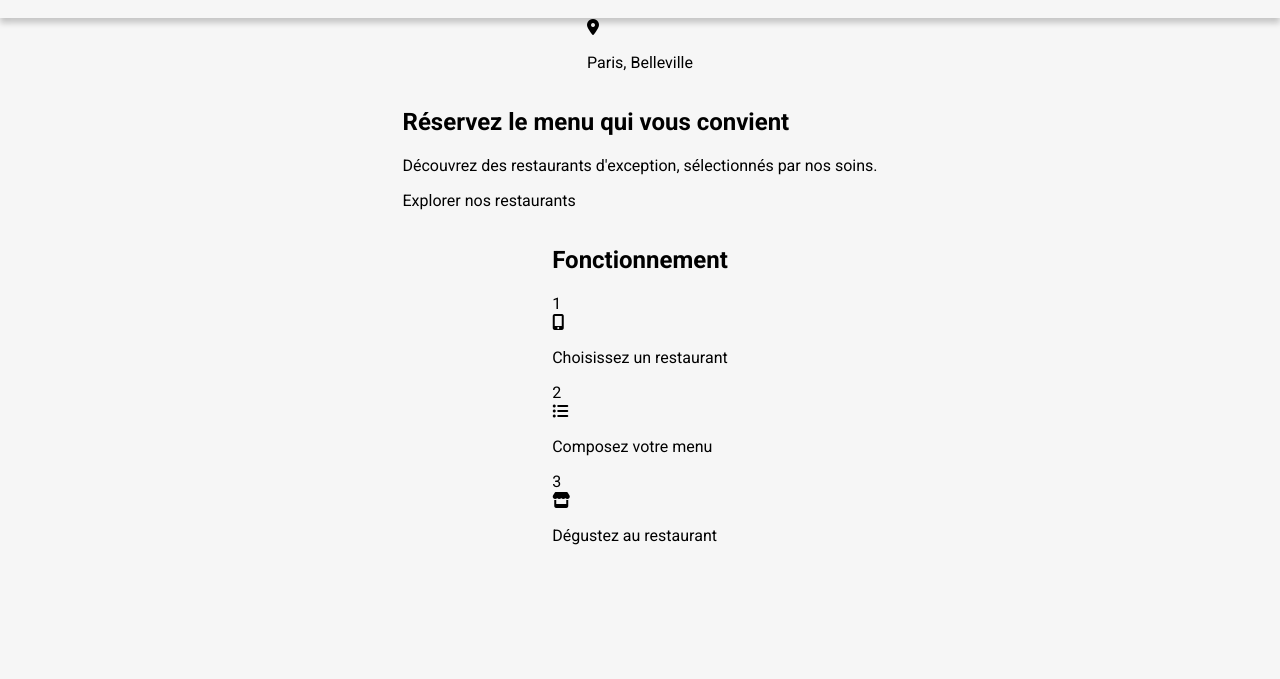
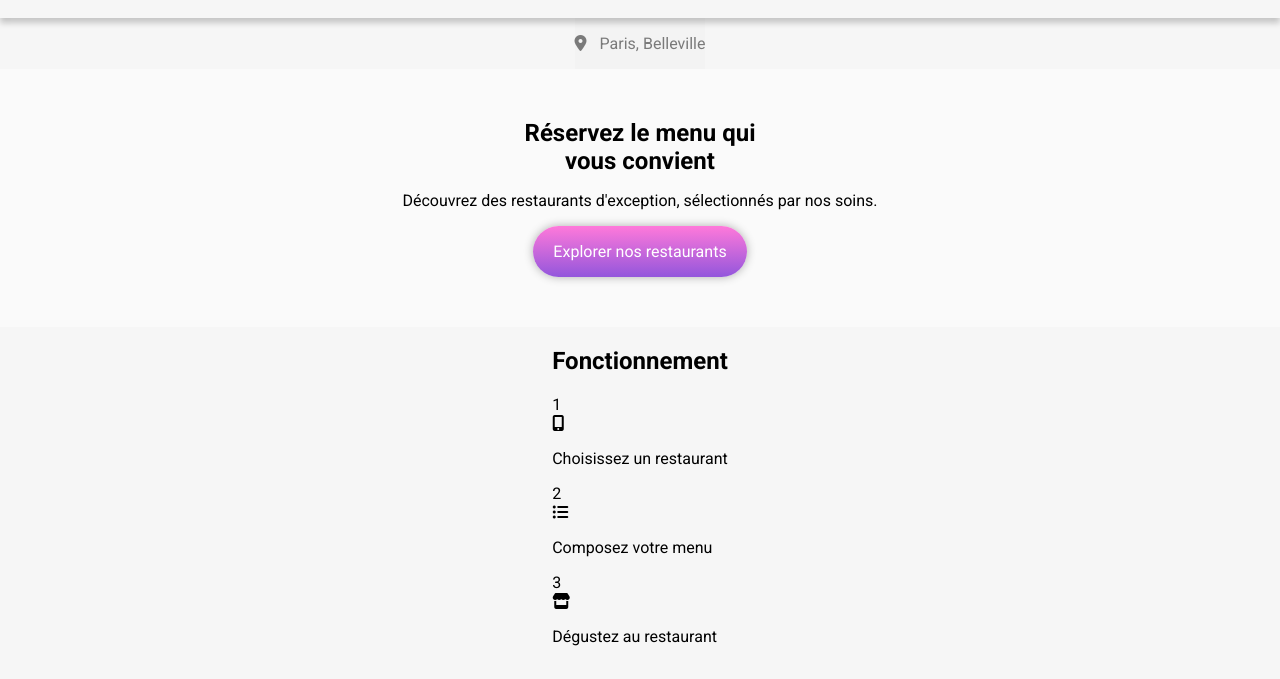
Before and after one commit to h3lt3r-sk3lt3r/P3-OCR-ohmyfood, a website: page index.html in a window 1280 px wide. Shown: the part 62-741 px from the top of the page. Drawn offline with Linux system fonts and the light colour scheme; a web font is replaced by a local one.

Commit message:
CSS menu

```diff
--- a/sass/Base/_base.scss
+++ b/sass/Base/_base.scss
@@ -9,3 +9,7 @@
   text-decoration: none;
   color: white;
 }
+
+* {
+  box-sizing: border-box;
+}
--- a/sass/Layout/_header.scss
+++ b/sass/Layout/_header.scss
@@ -8,5 +8,5 @@
     font-family: 'Shrikhand', cursive;
     margin: 0;
     color: black;
-  }
+    }
 }
--- /dev/null
+++ b/sass/Pages/_index.scss
@@ -0,0 +1,40 @@
+.location {
+  @include flexbox-center();
+  background: #f3f3f3;
+  color: #7a7a7a;
+    &__city {
+    margin-left: 13px;
+    font-weight: 400;
+    }
+}
+
+.explore {
+  background: #fafafa;
+  width: 100%;
+
+    &__container {
+    width: 100%;
+    padding: 20px;
+    @include flexbox-center();
+    flex-direction: column;
+    padding: 50px 0;
+    }
+
+    &__title {
+    text-align: center;
+    max-width: 250px;
+    margin: 0;
+    }
+
+    &__text {
+    text-align: center;
+    }
+
+    &__button {
+      @include button-style;
+
+      &:hover {
+      @include button-hover;
+      }
+    }
+}
--- a/sass/Utils/_mixins.scss
+++ b/sass/Utils/_mixins.scss
@@ -7,6 +7,15 @@
 @mixin button-hover {
   opacity: 0.8;
   cursor: pointer;
-  transition: .3s;
+  transition: .2s;
   box-shadow: 0px 0px 10px 0px rgba(0, 0, 0, 0.6);
 }
+
+@mixin button-style {
+  opacity: 1;
+  background: $gradient;
+  color: white;
+  padding: 0 20px;
+  border-radius: 200px;
+  box-shadow: 0px 0px 10px 0px rgba(0, 0, 0, 0.3);
+}
--- a/sass/Utils/_variables.scss
+++ b/sass/Utils/_variables.scss
@@ -1,3 +1,4 @@
 $color-primary: #9356DC;
 $color-secondary: #FF79DA;
 $color-tertiary: #99E2D0;
+$gradient : linear-gradient(180deg, rgba(255, 121, 218, 1) 0%, rgba(147, 86, 220, 1) 100%);
--- a/sass/main.scss
+++ b/sass/main.scss
@@ -5,10 +5,11 @@
 @import "./Base/base";
 @import "./Base/typography";
 // @import "./components/buttons";
+
 @import "./Layout/header";
 // @import "./layout/nav";
 // @import "./layout/container";
 // @import "./layout/form";
-// @import "./pages/work";
+@import "./Pages/index";
 // @import "./pages/about";
 // @import "./pages/project";
```
Also changed, not shown: public/css/style.css, 1 other file.
